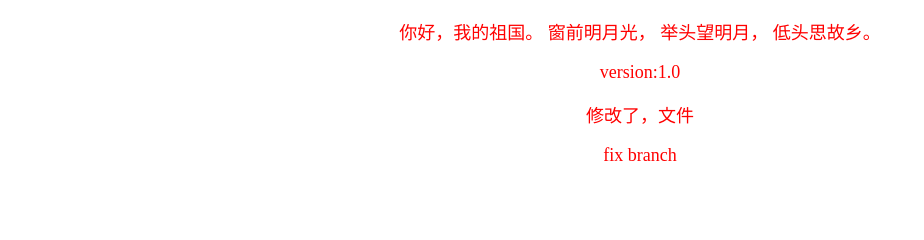
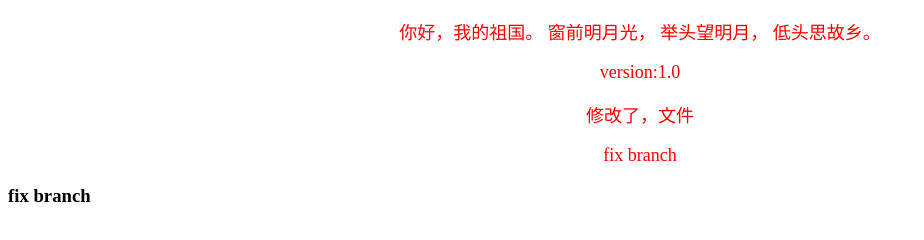
Before and after one commit to studyhobby/learning-more, a plain HTML site: page index.html in a window 1280 px wide. Shown: the whole page, without its empty margins (0-924 px from the left). Drawn offline with Linux system fonts and the light colour scheme.

Commit message:
new fix branch

```diff
--- a/index.html
+++ b/index.html
@@ -17,6 +17,6 @@
 
 
 <p>fix branch</p>
-
+<h3>fix branch</h3>
 </body>
 </html>
```
